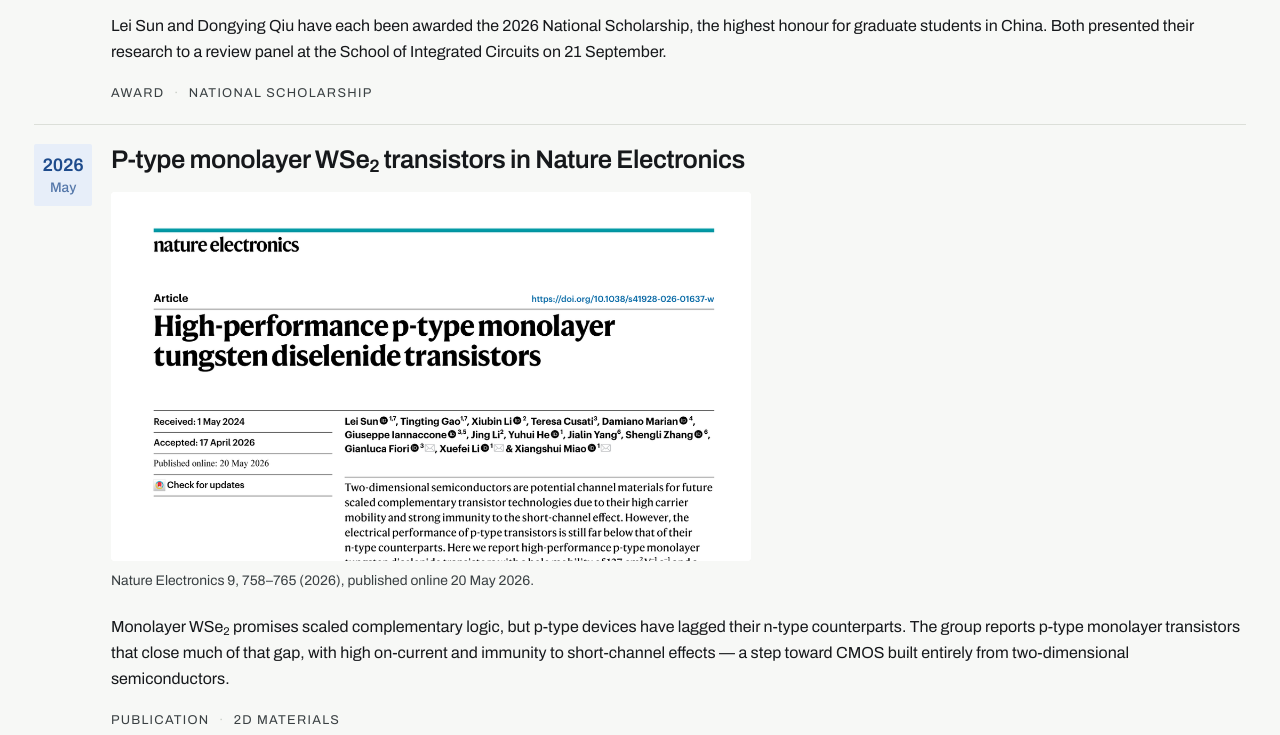
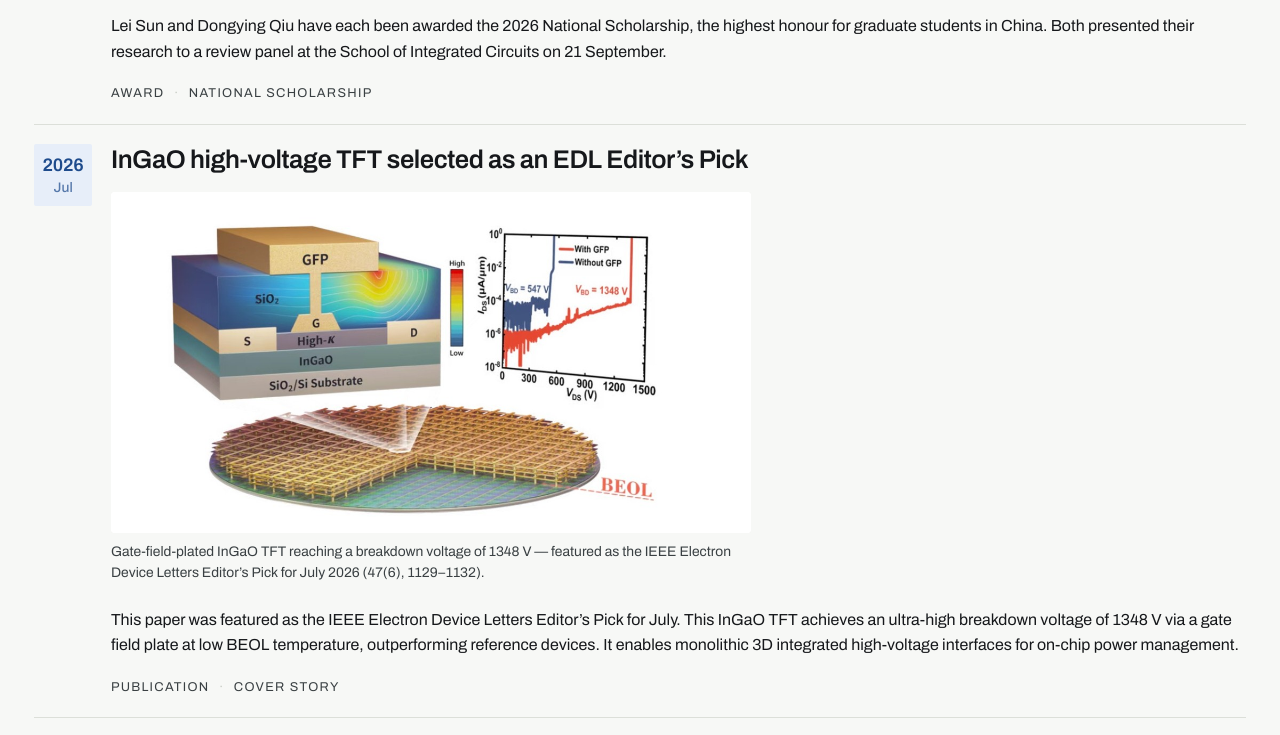
Before and after one commit to electronicsgroup/electronicsgroup.github.io, a plain HTML site: page news.html in a window 1280 px wide. Shown: the part 2560-3295 px from the top of the page. Drawn offline with Linux system fonts and the light colour scheme.

Commit message:
News: EDL cover feature with editor's pick blurb

```diff
--- a/news.html
+++ b/news.html
@@ -93,7 +93,20 @@
       </div>
     </article>
 
-    <article class="entry">
+        <article class="entry">
+      <div class="entry-date"><span class="m">Jul</span><span class="y">2026</span></div>
+      <div class="entry-body">
+        <h2>InGaO high-voltage TFT selected as an EDL Editor&rsquo;s Pick</h2>
+        <figure>
+          <img class="zoom" src="assets/news/2026-ingao-gfp-cover.jpg" alt="Gate-field-plated InGaO transistor: cross-section with field plate, transfer curves with and without GFP, and a BEOL wafer" width="1200" height="640" loading="lazy" decoding="async">
+          <figcaption>Gate-field-plated InGaO TFT reaching a breakdown voltage of 1348 V &mdash; featured as the IEEE Electron Device Letters Editor&rsquo;s Pick for July 2026 (47(6), 1129&ndash;1132).</figcaption>
+        </figure>
+        <p>This paper was featured as the IEEE Electron Device Letters Editor&rsquo;s Pick for July. This InGaO TFT achieves an ultra-high breakdown voltage of 1348 V via a gate field plate at low BEOL temperature, outperforming reference devices. It enables monolithic 3D integrated high-voltage interfaces for on-chip power management.</p>
+        <div class="tags"><span>Publication</span><span>Cover story</span></div>
+      </div>
+    </article>
+
+<article class="entry">
       <div class="entry-date"><span class="m">May</span><span class="y">2026</span></div>
       <div class="entry-body">
         <h2>P-type monolayer WSe<sub>2</sub> transistors in Nature Electronics</h2>
```
Also changed, not shown: assets/news/2026-ingao-gfp-cover.jpg (added), assets/people/prof-li.jpg.
